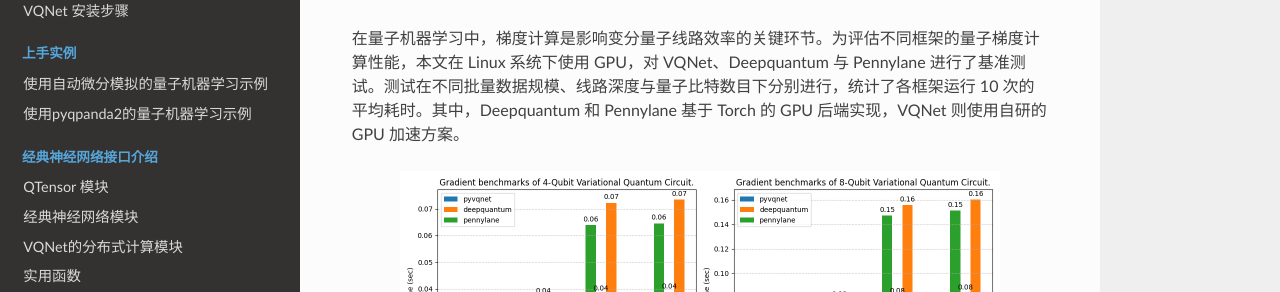
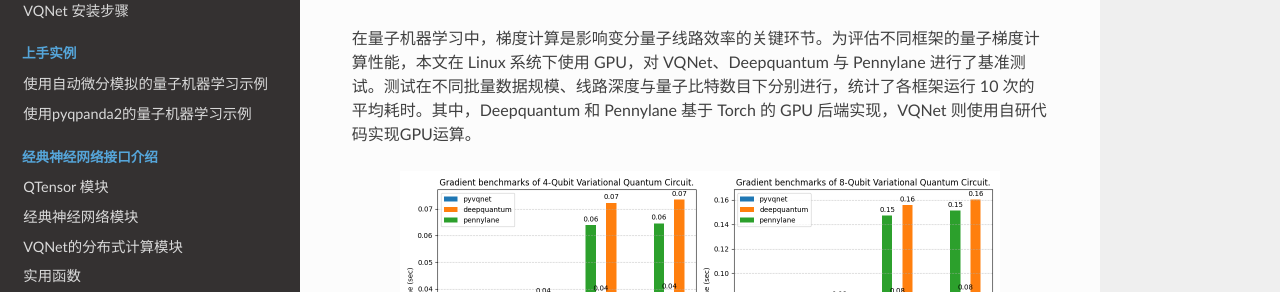
Before and after one commit to OriginQ/VQNET2.0-tutorial, a Sphinx documentation site: the page built from source/rst/benchmarks.rst, in a window 1280 px wide and 900 px high. Shown: the part 141-433 px from the top of the window. Built offline with Sphinx 7.4.7 and the Read the Docs theme 3.1.0, drawn with Linux system fonts in a browser that asks for light colours.

Commit message:
[ref] some chn doc desc changed

```diff
--- a/source/rst/benchmarks.rst
+++ b/source/rst/benchmarks.rst
@@ -5,7 +5,7 @@
 批量数据量子梯度基准测试
 ***********************************
 
-在量子机器学习中，梯度计算是影响变分量子线路效率的关键环节。为评估不同框架的量子梯度计算性能，本文在 Linux 系统下使用 GPU，对 VQNet、Deepquantum 与 Pennylane 进行了基准测试。测试在不同批量数据规模、线路深度与量子比特数目下分别进行，统计了各框架运行 10 次的平均耗时。其中，Deepquantum 和 Pennylane 基于 Torch 的 GPU 后端实现，VQNet 则使用自研的 GPU 加速方案。
+在量子机器学习中，梯度计算是影响变分量子线路效率的关键环节。为评估不同框架的量子梯度计算性能，本文在 Linux 系统下使用 GPU，对 VQNet、Deepquantum 与 Pennylane 进行了基准测试。测试在不同批量数据规模、线路深度与量子比特数目下分别进行，统计了各框架运行 10 次的平均耗时。其中，Deepquantum 和 Pennylane 基于 Torch 的 GPU 后端实现，VQNet 则使用自研代码实现GPU运算。
 
 .. image:: ./images/grad-benchmarks.png
    :width: 600 px
```
